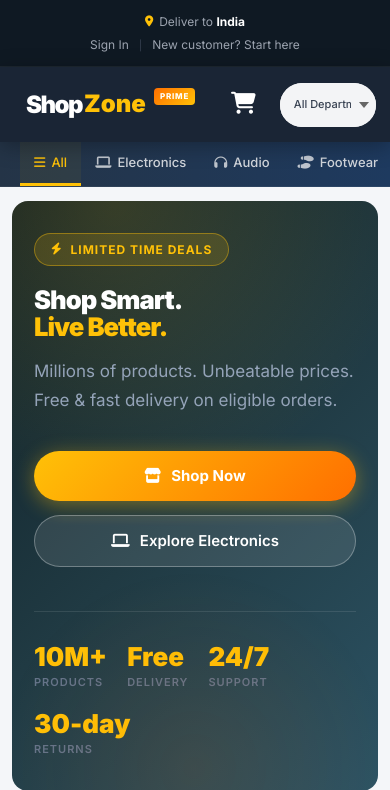
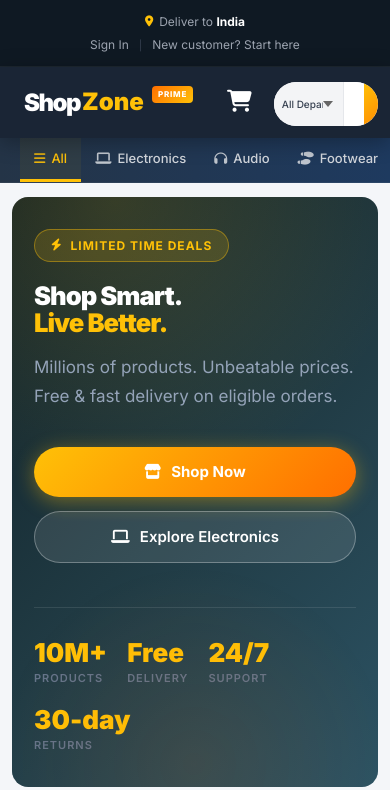
Before and after one commit to smit1129/E-Commerce---project, a Flask app: page / in a window 390 px wide. Shown: the top 790 px of the page. Run offline with Flask 3, Linux system fonts and the light colour scheme; data that the repository does not hold is empty; some libraries are stand-ins or nearby versions.

Commit message:
mobile search bar fix

```diff
--- a/static/style.css
+++ b/static/style.css
@@ -1212,37 +1212,82 @@ img { display: block; max-width: 100%; }
 @media (max-width: 768px) {
   .topbar-inner { flex-direction: column; gap: 4px; padding: 6px 14px; }
   .topbar-right { gap: 10px; flex-wrap: wrap; justify-content: center; }
-  .nav-inner { flex-wrap: wrap; gap: 10px; padding: 10px 14px; }
-  .nav-search { order: 3; width: 100%; max-width: 100%; }
+
+  /* Nav */
+  .nav-inner { flex-wrap: wrap; gap: 8px; padding: 8px 12px; }
   .site-logo { order: 1; }
   .nav-actions { order: 2; margin-left: auto; }
   .nav-action-label, .nav-action-value { display: none; }
+
+  /* Search bar - full width */
+  .nav-search {
+    order: 3;
+    width: 100%;
+    max-width: 100%;
+    margin-top: 2px;
+  }
+  .search-wrap {
+    height: 44px;
+    border-radius: 22px;
+    width: 100%;
+    display: flex;
+  }
+  .search-cat {
+    width: 85px;
+    font-size: 11px;
+    padding: 0 8px;
+    padding-right: 20px;
+    flex-shrink: 0;
+  }
+  .search-input {
+    flex: 1;
+    font-size: 14px;
+    padding: 0 10px;
+    min-width: 0;
+  }
+  .search-btn {
+    width: 46px;
+    flex-shrink: 0;
+    font-size: 15px;
+  }
+
+  /* Hero */
   .hero { padding: 32px 22px; border-radius: var(--radius-lg); }
   .hero-title { font-size: 1.9rem; letter-spacing: -1px; }
   .hero-stats { gap: 20px; flex-wrap: wrap; }
   .hero-btns { flex-direction: column; }
   .btn-primary-yellow, .btn-outline-white { width: 100%; justify-content: center; }
+
+  /* Category Cards */
   .cat-cards { grid-template-columns: repeat(3, 1fr); gap: 10px; }
   .cat-icon-wrap { width: 46px; height: 46px; font-size: 20px; }
   .cat-name { font-size: 11px; }
   .cat-count { font-size: 10px; }
+
+  /* Products */
   .product-grid { grid-template-columns: repeat(2, 1fr); gap: 12px; }
   .card-img-box { height: 170px; }
   .price-now { font-size: 16px; }
+
+  /* Cart */
   .cart-layout { grid-template-columns: 1fr; }
   .cart-item { grid-template-columns: 85px 1fr; gap: 12px; }
   .cart-item-img { width: 85px; height: 76px; }
   .cart-item-subtotal { grid-column: 1 / -1; text-align: left; }
+
+  /* Checkout & Detail */
   .checkout-layout { grid-template-columns: 1fr; }
   .detail-wrap { padding: 18px; border-radius: var(--radius-lg); }
   .buy-box { position: static; }
+
+  /* Footer */
   .footer-main { grid-template-columns: repeat(2, 1fr); gap: 20px; padding: 28px 16px; }
   .footer-bottom-inner { flex-direction: column; text-align: center; gap: 8px; }
   .footer-legal { justify-content: center; }
+
+  /* General */
   .page-wrap { padding: 14px 12px 48px; }
   .summary-box { position: static; }
-  .search-wrap { width: 100%; }
-  .search-cat { width: 100px; font-size: 11px; }
 }
 
 @media (max-width: 400px) {
@@ -1250,4 +1295,5 @@ img { display: block; max-width: 100%; }
   .product-grid { grid-template-columns: repeat(2, 1fr); }
   .hero-title { font-size: 1.6rem; }
   .cart-item { grid-template-columns: 72px 1fr; }
+  .search-cat { width: 70px; font-size: 10px; }
 }
```
